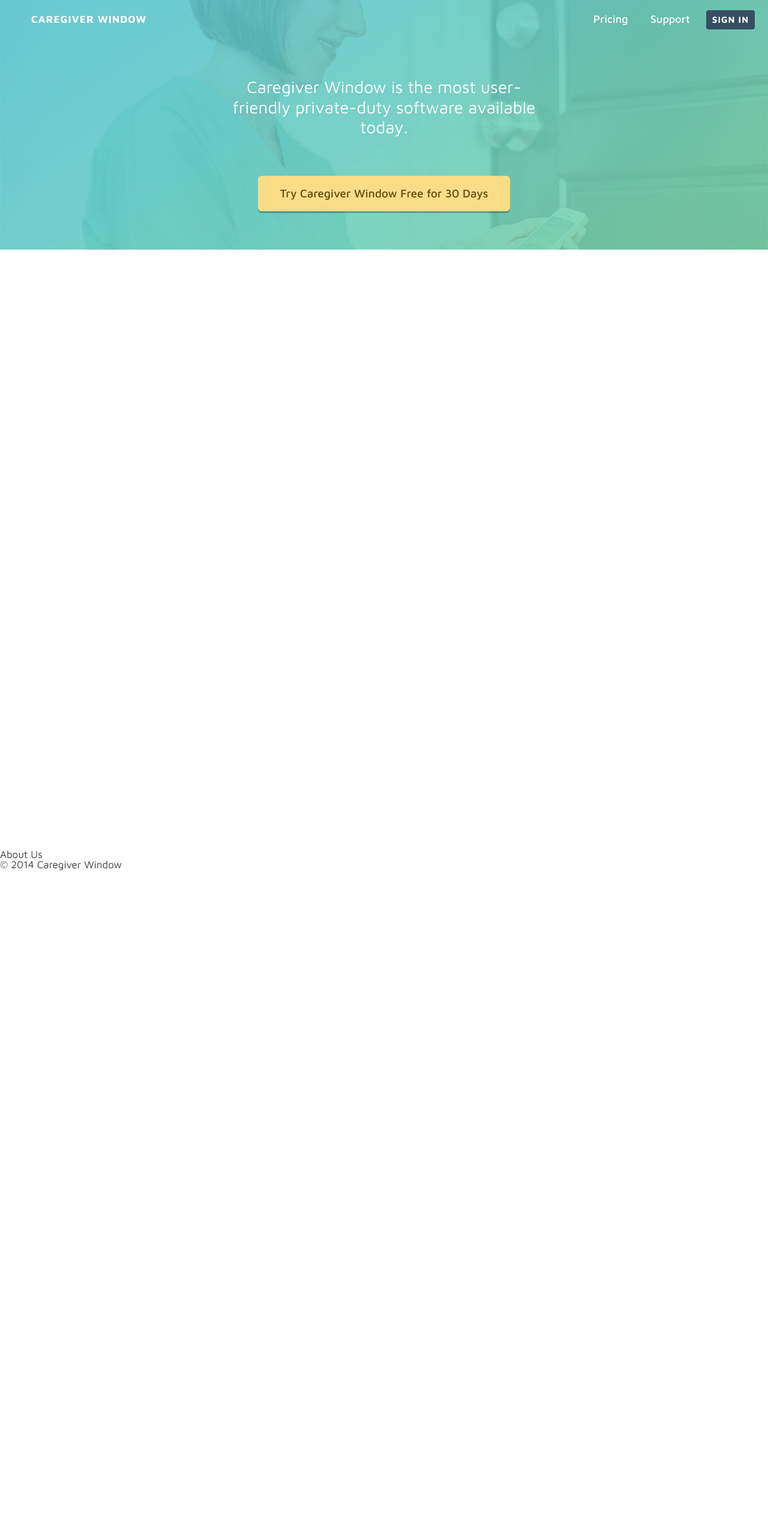
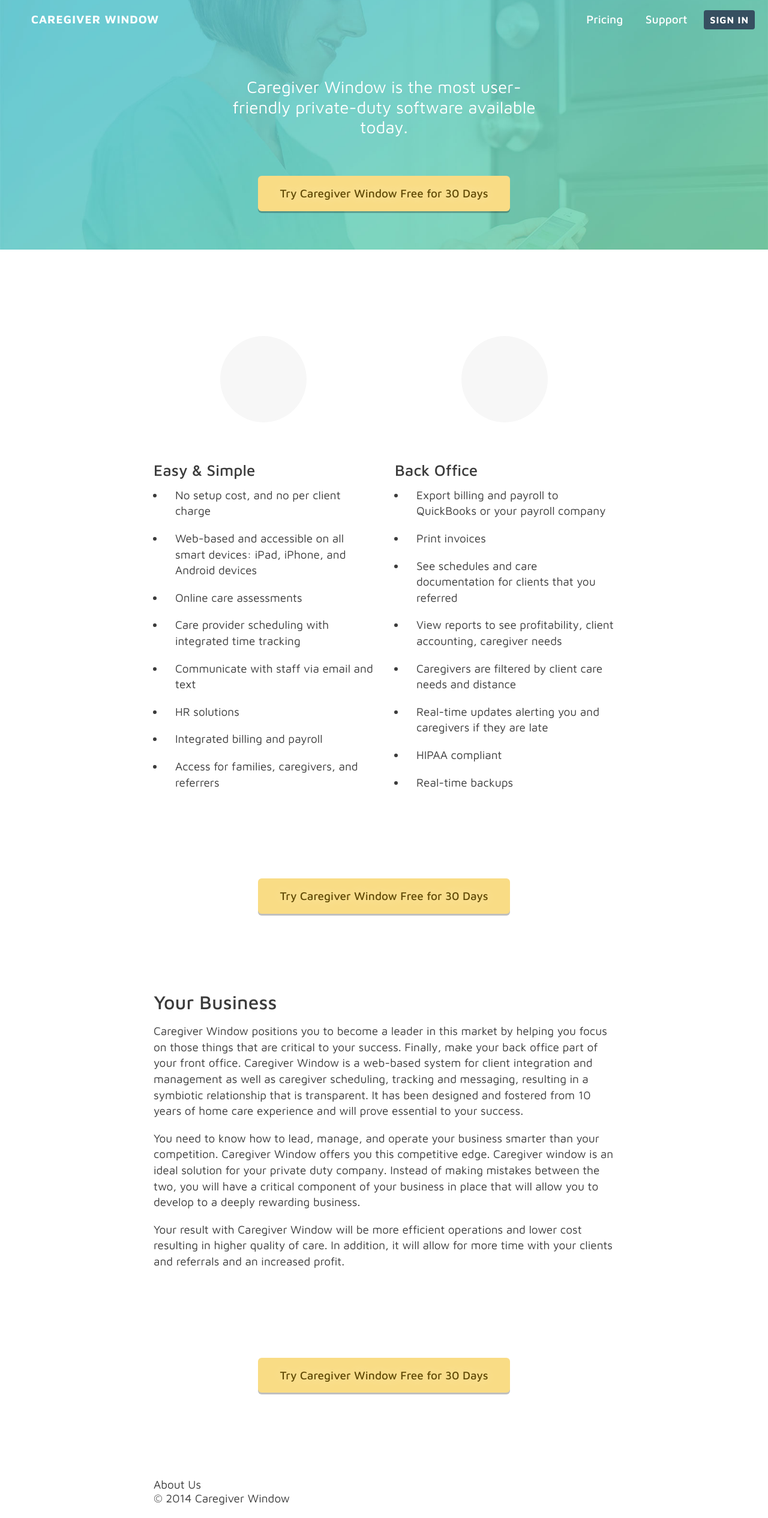
Before and after one commit to nathanrp/caregiverwindow.com, a PHP site: page / in a window 1280 px wide. Shown: the whole page at 60% size. Before the commit the page ends 1451 px from the top, so only its background shows below. Run offline with PHP 8.4, Linux system fonts and the light colour scheme; style sheets or scripts are compiled from the project's sources.

Commit message:
design updates

```diff
--- a/css/main.less
+++ b/css/main.less
@@ -39,7 +39,6 @@ a {
 			a {
 				display: block;
 				padding: 0 16px;
-				font-size: 18px;
 				font-weight: 500;
 				&.btn {
 					background: @dkblue;
@@ -48,12 +47,28 @@ a {
 					text-transform: uppercase;
 					letter-spacing: 1px;
 					font-weight: 600;
-					font-size: 15px;
+					font-size: 16px;
 					padding: 0 10px;
 					margin: 0 6px;
 				}
 			}
 		}
+	}
+}
+
+.cta {
+	text-align: center;
+	padding: 64px 0;
+	.btn {
+		background: @yellow;
+		line-height: 1.2em;
+		padding: 18px 36px;
+		border-radius: 6px;
+		display: inline-block;
+		font-weight: 500;
+		color: darken(@yellow,55%);
+		text-shadow: 0 0 16px lighten(@yellow,11%);
+		.box-shadow(0 3px 0 fadeout(@black,75%));
 	}
 }
 
@@ -67,6 +82,7 @@ a {
 	text-align: center;
 	padding: 64px 0;
 	z-index: 1;
+	margin: 0 0 128px;
 	h1 {
 		font-size: 28px;
 		line-height: 1.2em;
@@ -77,23 +93,30 @@ a {
 		max-width: 550px;
 		display: inline-block;
 	}
-	.btn {
-		background: @yellow;
-		line-height: 1.2em;
-		padding: 18px 36px;
-		border-radius: 6px;
-		display: inline-block;
-		font-size: 19px;
-		font-weight: 500;
-		color: darken(@yellow,55%);
-		text-shadow: 0 0 16px lighten(@yellow,11%);
-		.box-shadow(0 3px 0 fadeout(@black,75%));
+	.cta {
+		padding: 0;
+	}
+}
+
+.home-features {
+	padding: 0;
+	.clearfix();
+	.feature {
+		.photo {
+			width: 144px;
+			height: 144px;
+			margin: 0 auto 64px;
+			background: darken(@white,3%);
+			border-radius: 50%;
+		}
 	}
 }
 
 .content {
 	position: relative;
 	padding: 16px;
-	height: 1000px;
 	background: @white;
+	.cta {
+		margin: 64px 0;
+	}
 }
--- a/css/typography.less
+++ b/css/typography.less
@@ -5,3 +5,30 @@ body {
 	font-size: @bsize;
 	color: @bcolor;
 }
+
+h2, h3 {
+	line-height: 1.2em;
+	padding: 0 0 .5em;
+	font-weight: 500;
+}
+
+h2 {
+	font-size: 32px;
+}
+
+h3 {
+	font-size: 26px;
+}
+
+p, .ul li {
+	line-height: 1.4em;
+	padding: 0 0 1em;
+}
+
+.ul {
+	list-style: disc;
+	li {
+		margin-left: 18px;
+		padding: 0 0 1em 18px;
+	}
+}
--- a/css/vars.less
+++ b/css/vars.less
@@ -2,7 +2,7 @@
 
 // typography
 
-@bsize: 17px;
+@bsize: 19px;
 @bfont: "Maven Pro", "Lucida Grande", Arial, Helvetica, sans-serif;
 @hfont: @bfont;
 @mfont: "Source Code Pro", "Lucida Console", monospace;
@@ -73,7 +73,7 @@
 //** Number of columns in the grid.
 @grid-columns:              12;
 //** Padding between columns. Gets divided in half for the left and right.
-@grid-gutter-width:         30px;
+@grid-gutter-width:         36px;
 // Navbar collapse
 //** Point at which the navbar becomes uncollapsed.
 @grid-float-breakpoint:     @screen-sm-min;
--- a/inc/footer.php
+++ b/inc/footer.php
@@ -1,6 +1,8 @@
 <footer>
-	<ul>
-		<li><a>About Us</a></li>
-	</ul>
-	<p>&copy; 2014 Caregiver Window</p>
+	<div class="container">
+		<ul>
+			<li><a>About Us</a></li>
+		</ul>
+		<p>&copy; 2014 Caregiver Window</p>
+	</div>
 </footer>
--- a/index.php
+++ b/index.php
@@ -20,13 +20,54 @@ $title = 'Caregiver Window';
 <div class="home-hero">
 	<div class="container">
 		<h1>Caregiver Window is the most user-friendly private-duty software available today.</h1>
-		<a class="btn">Try <span class="hidden-sm">Caregiver Window</span> Free for 30 Days</a>
+		<div class="cta">
+			<a class="btn">Try <span class="hidden-sm">Caregiver Window</span> Free for 30 Days</a>
+		</div>
 	</div>
 </div>
 
 <div class="content">
 	<div class="container">
-
+		<div class="home-features row">
+			<div class="col-xs-12 col-sm-6 feature">
+				<div class="photo"></div>
+				<h3>Easy &amp; Simple</h3>
+				<ul class="ul">
+					<li>No setup cost, and no per client charge</li>
+					<li>Web-based and accessible on all smart devices: iPad, iPhone, and Android devices</li>
+					<li>Online care assessments</li>
+					<li>Care provider scheduling with integrated time tracking</li>
+					<li>Communicate with staff via email and text</li>
+					<li><abbr>HR</abbr> solutions</li>
+					<li>Integrated billing and payroll</li>
+					<li>Access for families, caregivers, and referrers</li>
+				</ul>
+			</div>
+			<div class="col-xs-12 col-sm-6 feature">
+				<div class="photo"></div>
+				<h3>Back Office</h3>
+				<ul class="ul">
+					<li>Export billing and payroll to QuickBooks or your payroll company</li>
+					<li>Print invoices</li>
+					<li>See schedules and care documentation for clients that you referred</li>
+					<li>View reports to see profitability, client accounting, caregiver needs</li>
+					<li>Caregivers are filtered by client care needs and distance</li>
+					<li>Real-time updates alerting you and caregivers if they are late</li>
+					<li>HIPAA compliant</li>
+					<li>Real-time backups</li>
+				</ul>
+			</div>
+		</div>
+		<div class="cta">
+			<a class="btn">Try <span class="hidden-sm">Caregiver Window</span> Free for 30 Days</a>
+		</div>
+		<h2>Your Business</h2>
+<p>Caregiver Window positions you to become a leader in this market by helping you focus on those things that are critical to your success. Finally, make your back office part of your front office. Caregiver Window is a web-based system for client integration and management as well as caregiver scheduling, tracking and messaging, resulting in a symbiotic relationship that is transparent. It has been designed and fostered from 10 years of home care experience and will prove essential to your success.</p>
+<p>You need to know how to lead, manage, and operate your business smarter than your competition. Caregiver Window offers you this competitive edge. Caregiver window is an ideal solution for your private duty company. Instead of making mistakes between the two, you will have a critical component of your business in place that will allow you to develop to a deeply rewarding business.</p>
+<p>Your result with Caregiver Window will be more efficient operations and lower cost resulting in higher quality of care. In addition, it will allow for more time with your clients and referrals and an increased profit.</p>
+			<div class="cta">
+				<a class="btn">Try <span class="hidden-sm">Caregiver Window</span> Free for 30 Days</a>
+			</div>
 	</div>
 </div>
 
```
